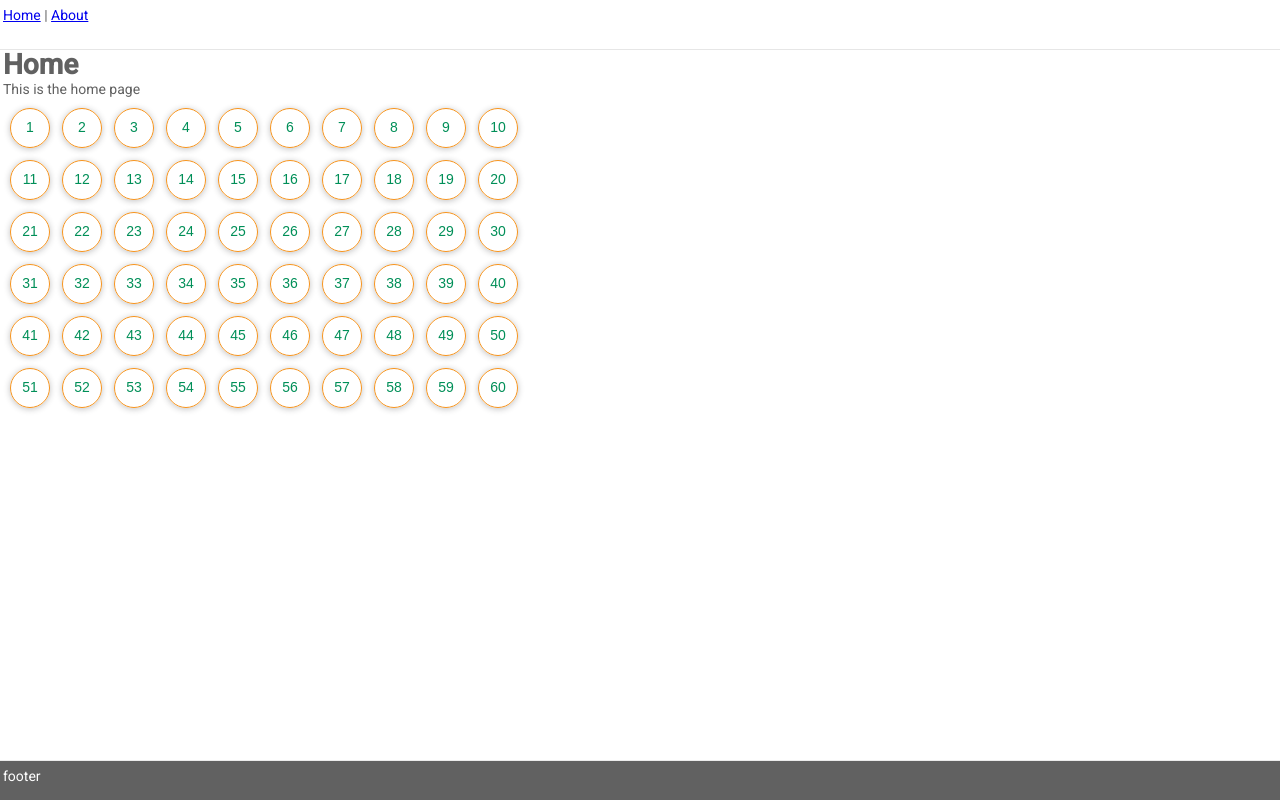
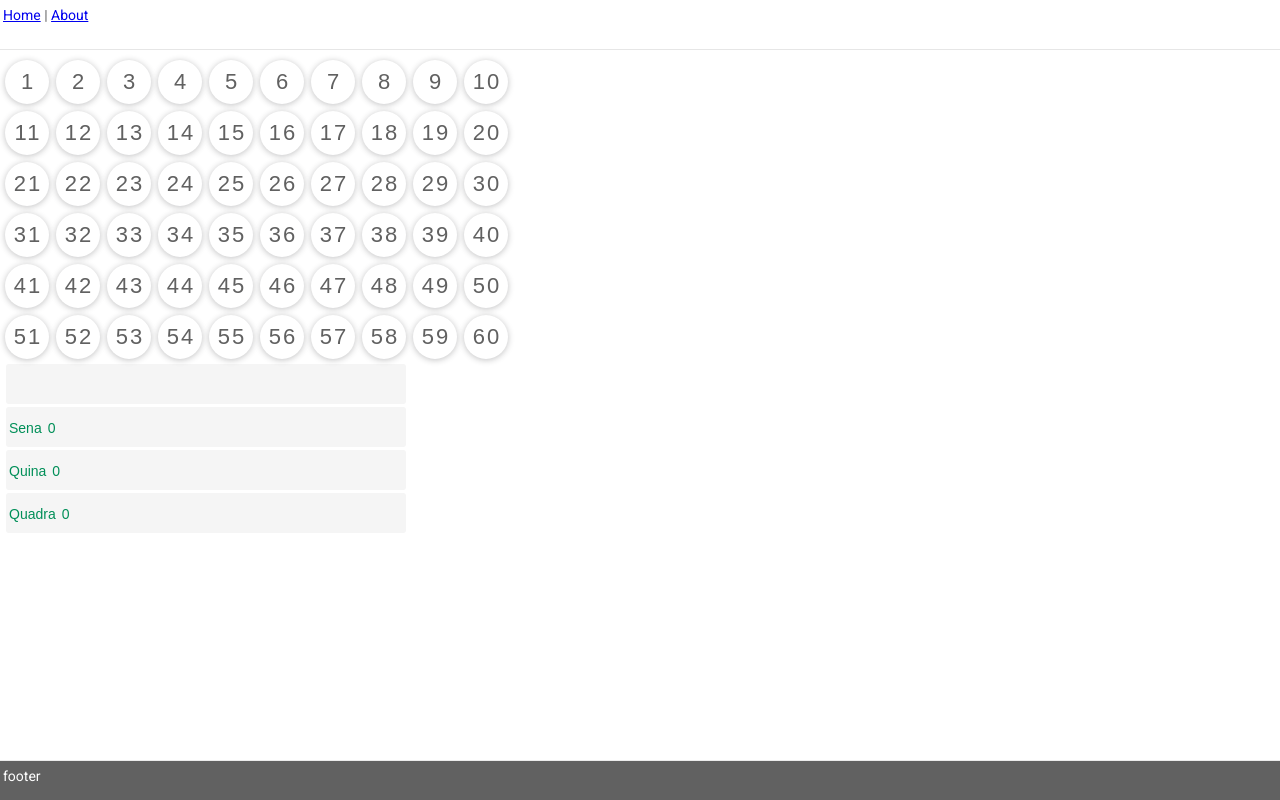
Before and after one commit to eugenio-cunha/clover, a Next.js app: page / in a window 1280 px wide. Built offline with nearby package versions, Linux system fonts and the light colour scheme.

Commit message:
implementando component ticket [WIP]

```diff
--- a/src/pages/_app.tsx
+++ b/src/pages/_app.tsx
@@ -16,7 +16,7 @@ export default class Hub extends App {
           <meta name='HandheldFriendly' content='True' />
           <meta httpEquiv='X-UA-Compatible' content='IE=edge' />
           <meta name='viewport' content='width=device-width, initial-scale=1.0, maximum-scale=1.0, user-scalable=no' />
-          <title>HUB</title>
+          <title>Sorte Gratis</title>
         </Head>
         <ThemeProvider theme={Theme}>
           <GlobalStyle />
--- /dev/null
+++ b/src/pages/components/button.tsx
@@ -0,0 +1,45 @@
+import * as React from 'react';
+import styled from 'styled-components';
+
+const Span = styled.span`
+  width: 44px;
+  height: 44px;
+  display: inline-block;
+  position: relative;
+  vertical-align: middle;
+  box-sizing: border-box;
+  font-size: 22px;
+  font-weight: 300;
+  line-height: 44px;
+  letter-spacing: 2px;
+  text-align: center;
+  border-radius: 50%;
+  padding: 0 0 0 2px;
+  margin: 5px 5px 0 0;
+  cursor: pointer;
+  box-shadow: 0 1px 6px 0 rgba(32,33,36,0.28);
+  font-family: arial,sans-serif-light,sans-serif;
+`;
+
+const Input = styled.input`
+  &:checked + ${Span} {
+    color: #fff;
+    background: #008f58;
+    border-color: #008f58;
+  }
+  display: none;
+`;
+
+interface IProps extends Omit<React.InputHTMLAttributes<HTMLInputElement>, 'onChange' | 'value'> {
+  value: number;
+  onChange(e: any): void;
+}
+
+const Button: React.FunctionComponent<IProps> = ({ children, onChange, ...shared }) => (<>
+  <label>
+    <Input type='checkbox' onChange={e => onChange(e)} {...shared} />
+    <Span>{shared.value}</Span>
+  </label>
+</>);
+
+export default Button;
--- a/src/pages/components/card.tsx
+++ /dev/null
@@ -1,62 +0,0 @@
-// TODO: REFATORAR ESTE CÓDIGO
-import React, { useState } from 'react';
-
-export default () => {
-
-  const [numbers, setNumbers] = useState<number[]>([]);
-
-  const onChangeNumbersHandler = (event: any) => {
-    const { target } = event;
-    const { target: { value } } = event;
-    setNumbers(() => {
-      let result = numbers;
-      if (numbers.includes(value)) {
-        result = [...numbers.filter(e => e !== value)];
-      } else if (numbers.length >= 15) {
-        target.checked = false;
-      } else {
-        result = [...numbers, value];
-      }
-      return result;
-    });
-  };
-
-  let index = 0;
-  const trs = Array.from({ length: 6 }).map(() => {
-    return <tr>{Array.from({ length: 10 }).map(() => {
-      ++index;
-      return <td>
-        <label>
-          <input id={index.toString()} type='checkbox' value={index} onChange={onChangeNumbersHandler} />
-          <span>{index}</span>
-        </label>
-        <style jsx>{`
-          input[type='checkbox'] {
-            display: none;
-          }
-          span {
-            margin: 5px;
-            width: 40px;
-            height: 40px;
-            color: #008f58;
-            cursor: pointer;
-            font-size: 14px;
-            line-height: 36px;
-            text-align: center;
-            border-radius: 50%;
-            display: inline-block;
-            border: 1px solid #f6941e;
-            font-family: arial, sans-serif;
-            box-shadow: 0 1px 6px 0 rgba(32,33,36,0.28);
-          }
-          input:checked + span {
-            color: #fff;
-            background: #008f58;
-            border-color: #008f58;
-          }
-        `}</style>
-      </td>;
-    })}</tr>;
-  });
-  return (<table>{trs}</table>);
-};
--- /dev/null
+++ b/src/pages/components/display.tsx
@@ -0,0 +1,29 @@
+import * as React from 'react';
+import styled from 'styled-components';
+
+const Span = styled.span`
+  margin: 3px;
+  color: #008f58;
+  line-height: 36px;
+  display: inline-block;
+  font-family: arial, sans-serif;
+`;
+
+const Container = styled.div`
+  margin: 3px;
+  height: 40px;
+  max-width: 400px;
+  text-align: center;
+  border-radius: 3px;
+  background-color: #f5f5f5;
+`;
+
+interface IProps extends Omit<React.InputHTMLAttributes<HTMLDivElement>, 'values'> {
+  values: number[];
+}
+
+const Display: React.FunctionComponent<IProps> = ({ children, ...shared }) => (<>
+  <Container>{shared.values.map(e => (<Span>{e}</Span>))}</Container>
+</>);
+
+export default Display;
--- /dev/null
+++ b/src/pages/components/keypad.tsx
@@ -0,0 +1,16 @@
+import Button from './button';
+
+interface IProps extends Omit<React.InputHTMLAttributes<HTMLTableElement>, 'values'> {
+  onChange(e: any): void;
+}
+
+const Keypad: React.FunctionComponent<IProps> = ({ children, ...shared }) => {
+
+  return <table>{
+    Array.from({ length: 6 }, (_1, i: number) =>
+      (<tr>{Array.from({ length: 10 }, (_2, j: number) =>
+        (<td><Button value={+`${i}${j}` + 1} onChange={shared.onChange}></Button></td>))}</tr>))
+  }</table>;
+};
+
+export default Keypad;
--- /dev/null
+++ b/src/pages/components/ticket.tsx
@@ -0,0 +1,34 @@
+import React, { useState } from 'react';
+import Display from './display';
+import Winner from './winner';
+import Keypad from './keypad';
+
+const Ticket = () => {
+
+  const [numbers, setNumbers] = useState<number[] >([]);
+  const [six] = useState<number >(0);
+  const [five] = useState<number >(0);
+  const [four] = useState<number >(0);
+
+  const onChangeNumbersHandler = (event: { target: any; }) => {
+    const { target } = event;
+    setNumbers(n => {
+      if (!target.checked || n.length >= 15) {
+        target.checked = false;
+        return [...n.filter(e => e !== target.value)];
+      } else {
+        return [...n, target.value];
+      }
+    });
+  };
+
+  return (<>
+    <Keypad onChange={onChangeNumbersHandler}></Keypad>
+    <Display values={numbers} > </Display>
+    <Winner title='Sena' value={six} ></Winner>
+    <Winner title='Quina' value={five} ></Winner>
+    <Winner title='Quadra' value={four} ></Winner>
+  </>);
+};
+
+export default Ticket;
--- /dev/null
+++ b/src/pages/components/winner.tsx
@@ -0,0 +1,33 @@
+import * as React from 'react';
+import styled from 'styled-components';
+
+const Span = styled.span`
+  margin: 3px;
+  color: #008f58;
+  line-height: 36px;
+  text-align: center;
+  display: inline-block;
+  font-family: arial, sans-serif;
+`;
+
+const Container = styled.div`
+  margin: 3px;
+  max-width: 400px;
+  height: 40px;
+  border-radius: 3px;
+  background-color: #f5f5f5;
+`;
+
+interface IProps extends Omit<React.InputHTMLAttributes<HTMLDivElement>, 'values' | 'title'> {
+  value: number;
+  title: string;
+}
+
+const Winner: React.FunctionComponent<IProps> = ({ children, ...shared }) => (<>
+  <Container>
+    <Span>{shared.title}</Span>
+    <Span>{shared.value}</Span>
+  </Container>
+</>);
+
+export default Winner;
--- a/src/pages/index.tsx
+++ b/src/pages/index.tsx
@@ -1,15 +1,13 @@
 import * as React from 'react';
 import { NextPage } from 'next';
 import { Layout } from '../layout';
-import Card from './components/card';
+import Ticket from './components/ticket';
 
 const IndexPage: NextPage = () => {
   return (
     <>
-      <Layout title='Home'>
-        <h1>Home</h1>
-        <p>This is the home page</p>
-        <Card></Card>
+      <Layout title='Mega Sena'>
+        <Ticket></Ticket>
       </Layout>
     </>
   );
```
